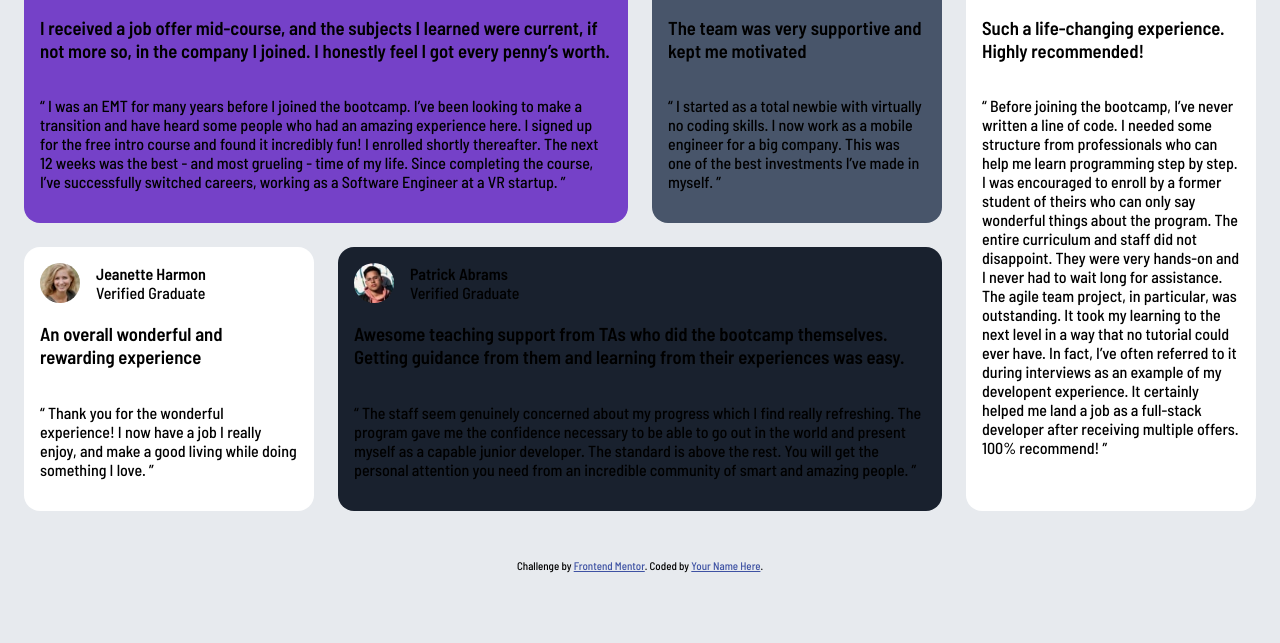
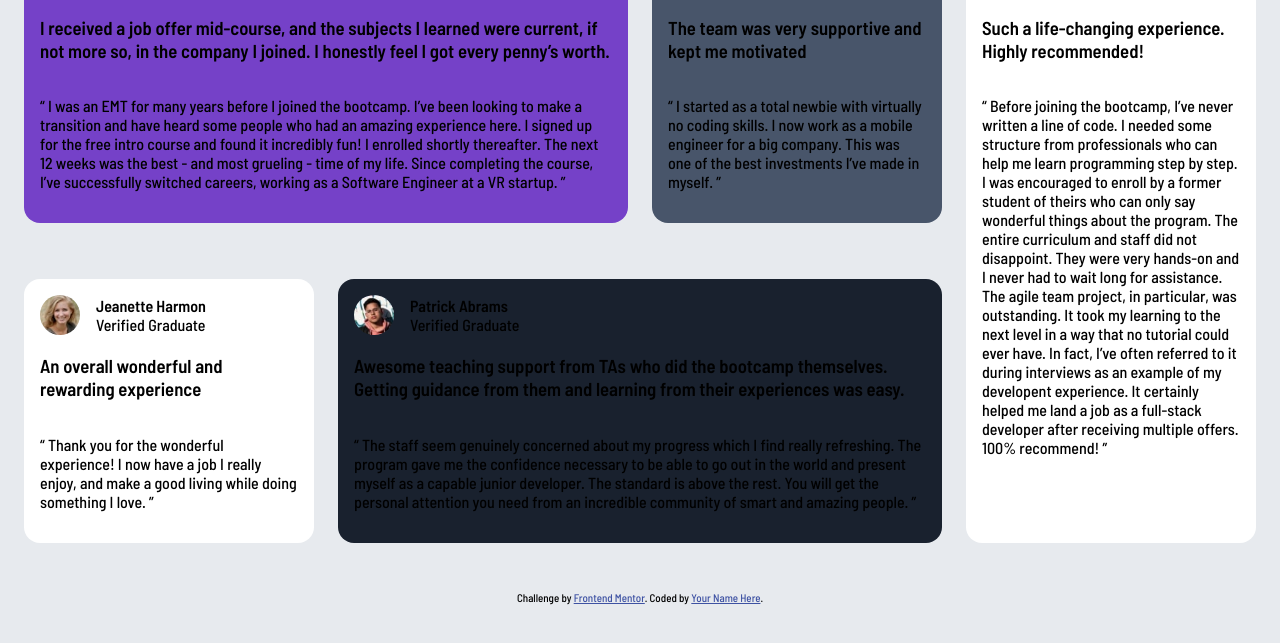
Before and after one commit to rodrigosantoscosta/testimonials-grid-section, a plain HTML site: page index.html in a window 1280 px wide. Shown: the part 107-750 px from the top of the page. Drawn offline with Linux system fonts and the light colour scheme.

Commit message:
grid-section

```diff
--- a/index.html
+++ b/index.html
@@ -43,6 +43,7 @@
       border-radius: 1rem;
       padding: 1rem;
       max-width: 800px;
+      margin: 1rem auto;
     }
 
     .testimonial-header{
@@ -75,7 +76,7 @@
       display: grid;
       grid-template-columns: 1fr 1fr 1fr 1fr;
       gap: 1.5rem;
-      margin: 2rem auto;
+      margin: 1rem auto;
       padding: 1rem;
     }
 
@@ -94,7 +95,7 @@
 
     #card-3{
       background-color: var(--color-white);
-      grid-column: 1;
+      grid-column: 1/ span 1;
       grid-row: 2;
     }
 
```
